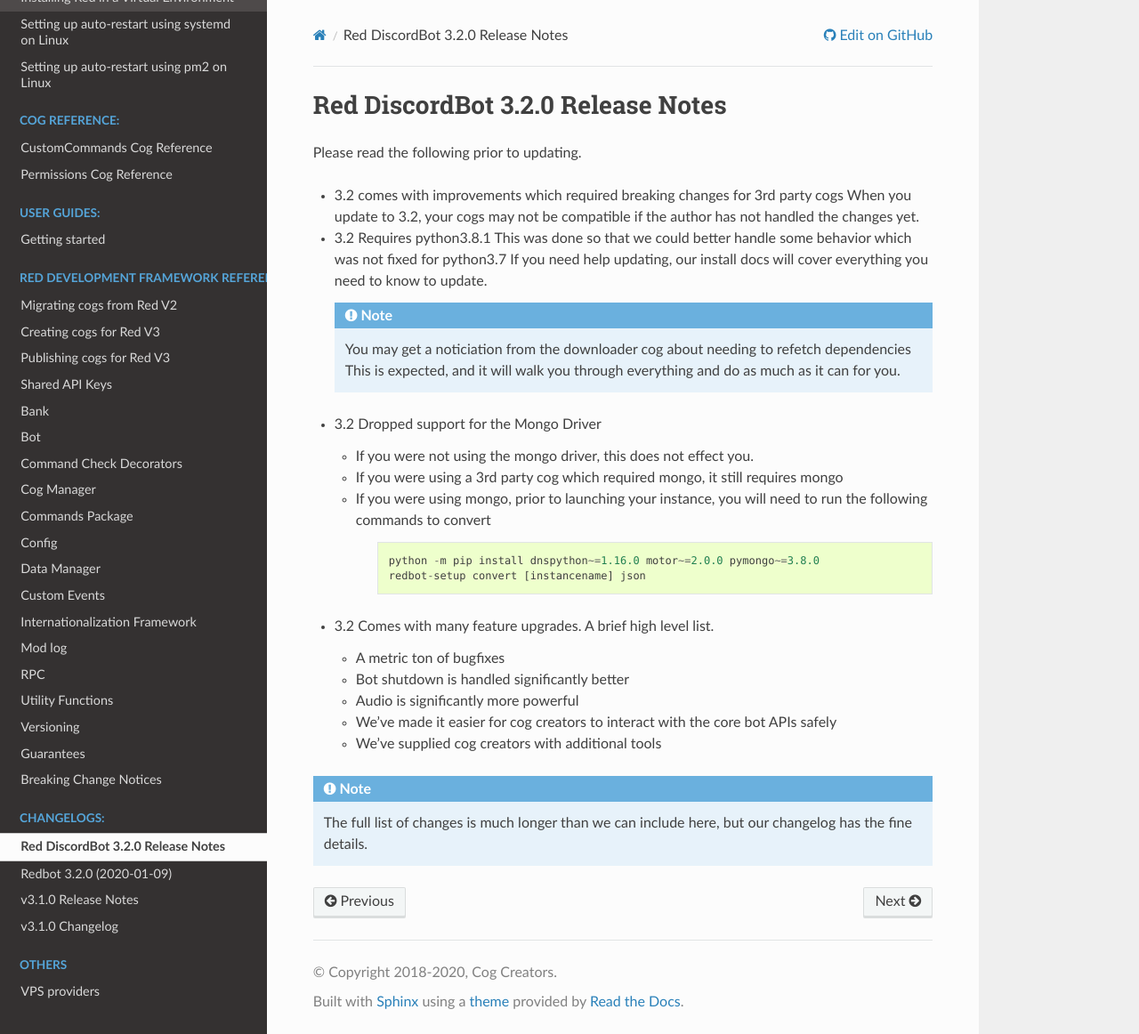
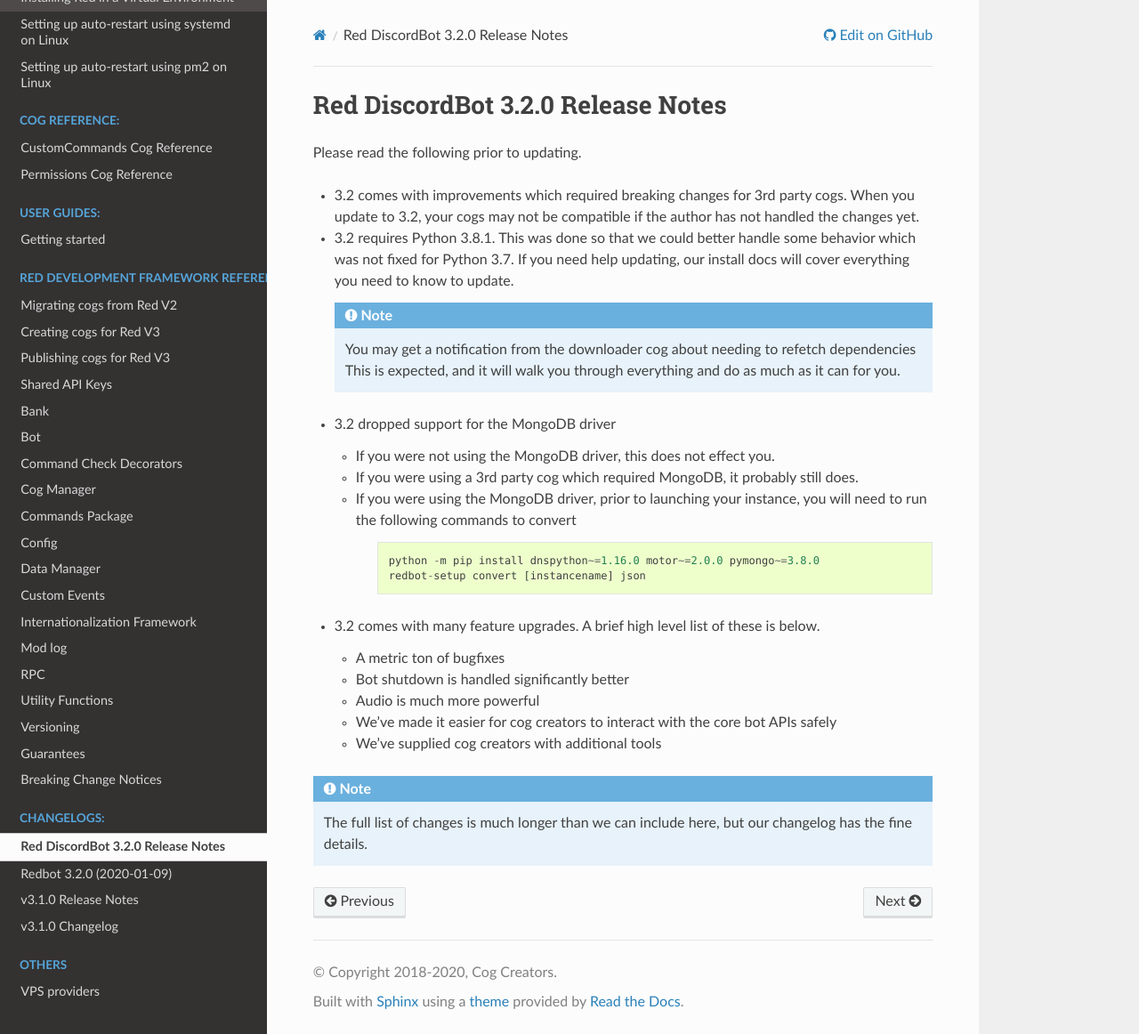
Before and after one commit to Renirous/Red-DiscordBot, a Sphinx documentation site: the page built from docs/release_notes_3_2_0.rst, in a window 1280 px wide and 1162 px high. Shown: the whole window at 89% size. Built offline with Sphinx 7.4.7 and the Read the Docs theme 2.0.0, drawn with Linux system fonts in a browser that asks for light colours; the version number is read from the project's files by our own code.

Commit message:
[docs] Proofreading based updates to release notes (#3310)
* updates thanks to proofreading by draper

* more

```diff
--- a/docs/release_notes_3_2_0.rst
+++ b/docs/release_notes_3_2_0.rst
@@ -7,26 +7,26 @@
 
 Please read the following prior to updating.
 
-- 3.2 comes with improvements which required breaking changes for 3rd party cogs
+- 3.2 comes with improvements which required breaking changes for 3rd party cogs.
   When you update to 3.2, your cogs may not be compatible if the author has not handled
   the changes yet.
 
 
-- 3.2 Requires python3.8.1
-  This was done so that we could better handle some behavior which was not fixed for python3.7
+- 3.2 requires Python 3.8.1.
+  This was done so that we could better handle some behavior which was not fixed for Python 3.7.
   If you need help updating, our install docs will cover everything you need to know to update.
 
   .. note::
 
-    You may get a noticiation from the downloader cog about needing to refetch dependencies
+    You may get a notification from the downloader cog about needing to refetch dependencies
     This is expected, and it will walk you through everything and do as much as it can for you.
 
 
-- 3.2 Dropped support for the Mongo Driver
+- 3.2 dropped support for the MongoDB driver
 
-  - If you were not using the mongo driver, this does not effect you.
-  - If you were using a 3rd party cog which required mongo, it still requires mongo
-  - If you were using mongo, prior to launching your instance,
+  - If you were not using the MongoDB driver, this does not effect you.
+  - If you were using a 3rd party cog which required MongoDB, it probably still does.
+  - If you were using the MongoDB driver, prior to launching your instance,
     you will need to run the following commands to convert
 
       .. code::
@@ -35,11 +35,11 @@
         redbot-setup convert [instancename] json
 
 
-- 3.2 Comes with many feature upgrades. A brief high level list.
+- 3.2 comes with many feature upgrades. A brief high level list of these is below.
 
   - A metric ton of bugfixes
   - Bot shutdown is handled significantly better
-  - Audio is significantly more powerful
+  - Audio is much more powerful
   - We've made it easier for cog creators to interact with the core bot APIs safely
   - We've supplied cog creators with additional tools
 
```
